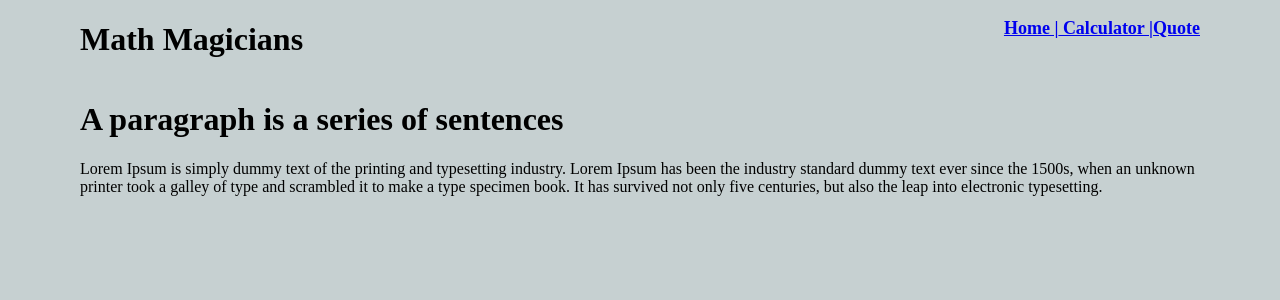
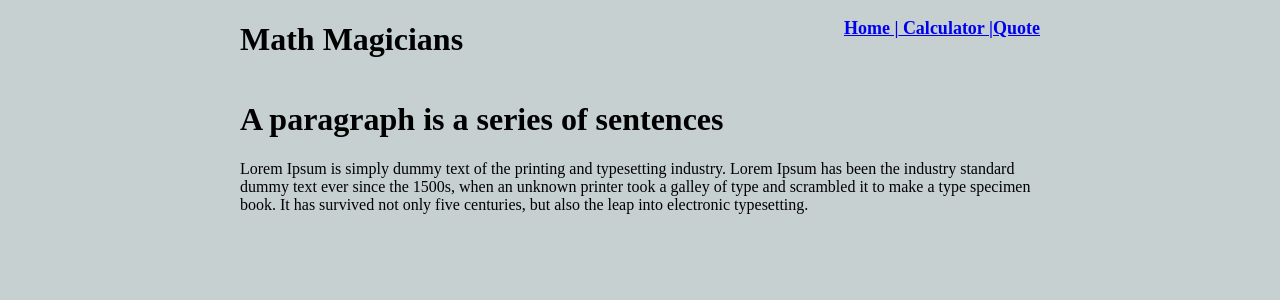
Before and after one commit to Mucyosoda/Math-Magician, a React (Create React App) app: page / in a window 1280 px wide. Shown: the top 300 px of the page. Built offline with nearby package versions, Linux system fonts and the light colour scheme.

Commit message:
complete full website

```diff
--- a/src/index.css
+++ b/src/index.css
@@ -1,5 +1,5 @@
 body {
-  margin: 0;
+  margin:0 10rem 0 10rem;
   padding: 0;
   background-color: rgba(123, 148, 150, 0.432);
 }
```
